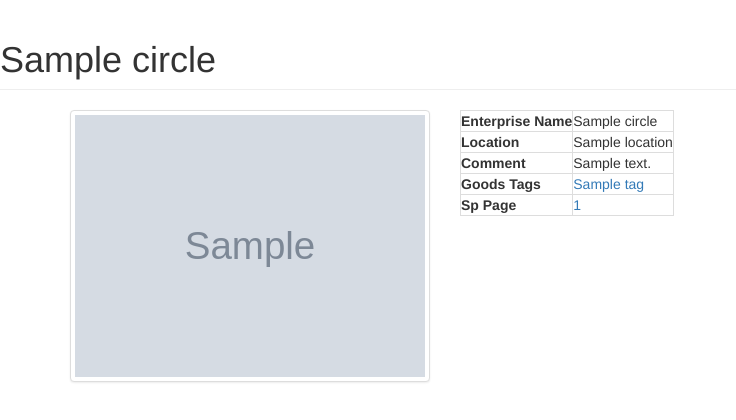
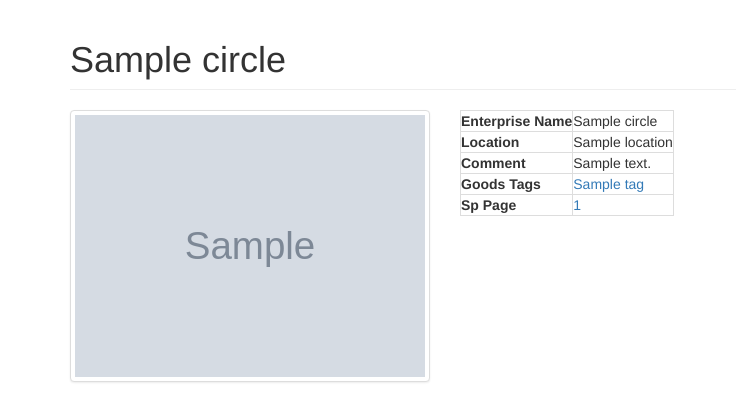
Before and after one commit to jffifa/kotoribuy, a Django app: template expo/templates/expo/booth_detail.html in a window 1280 px wide. Shown: the top 420 px of the page, without its empty margins (0-736 px from the left). Run offline with Django 3.2, Linux system fonts and the light colour scheme; the template is opened without the code that fills it: most values are stand-ins (such as "Sample title", 1, 10 or a date in 2020); grey boxes marked "Sample" are stand-in pictures.

Commit message:
modified

```diff
--- a/expo/templates/expo/booth_detail.html
+++ b/expo/templates/expo/booth_detail.html
@@ -1,8 +1,12 @@
 {% extends "expo/base.html" %}
 {% block title %}Comiket 88{% endblock %}
 {% block main %}
-<h1 class="page-header">{{ booth.circle }}</h1>
 <div class="container">
+    <div class="row">
+        <div class="col-md-12">
+            <h1 class="page-header">{{ booth.circle }}</h1>
+        </div>
+    </div>
     <div class="row">
         <div class="col-md-4">
             <div class="thumbnail">
```
